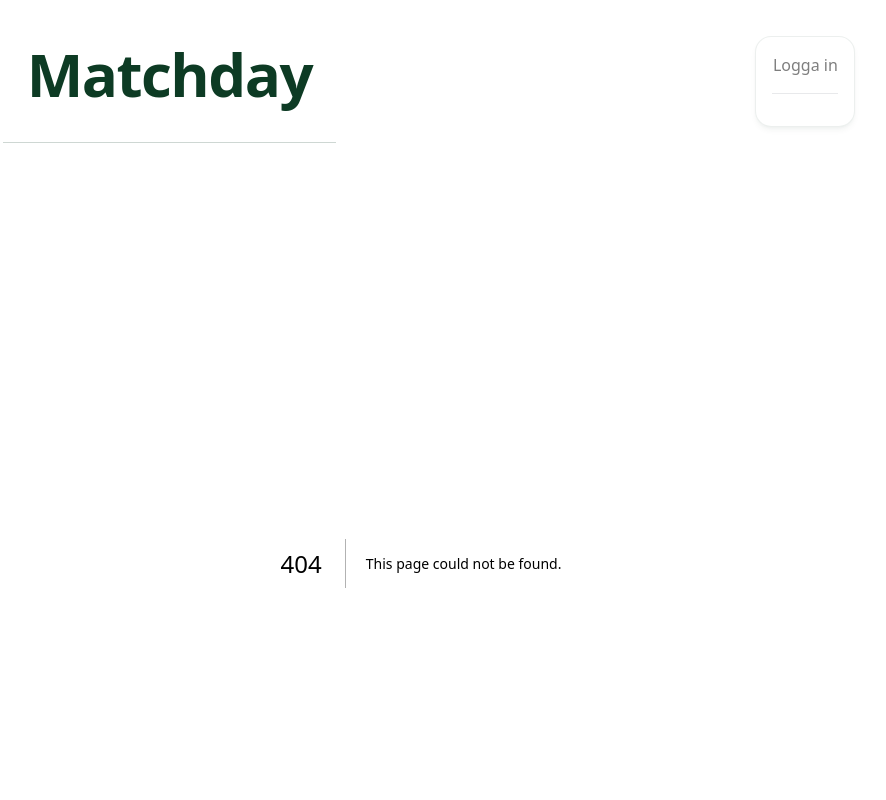
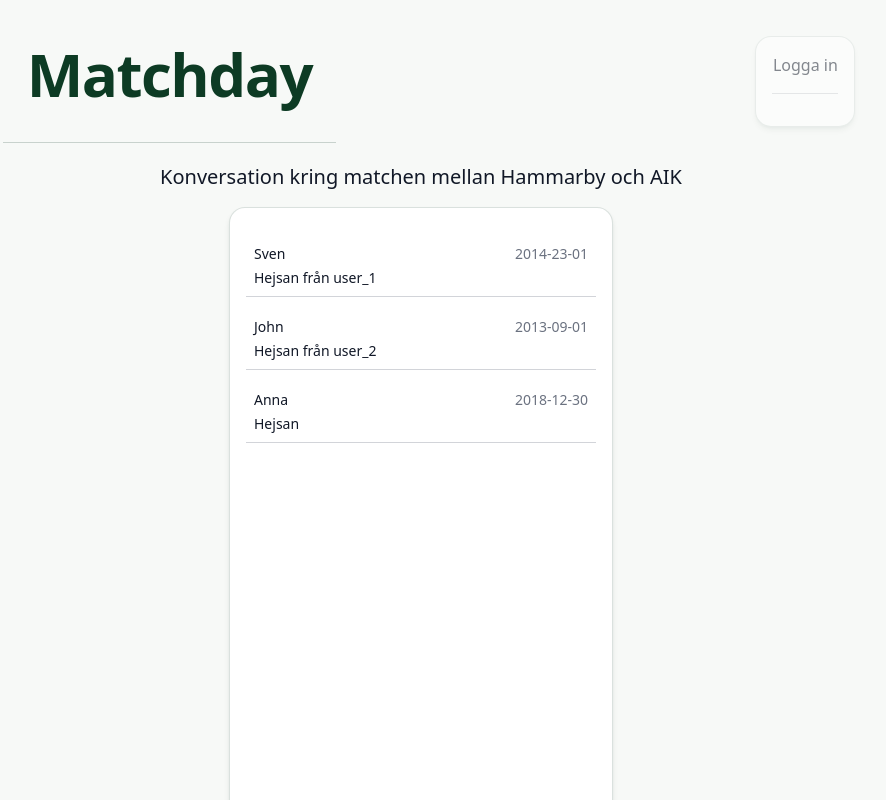
Before and after one commit to Fredalfsson/matchday, a Next.js app in the folder frontend/: page /conversation/1 in a window 1280 px wide. Before the commit this address had no page. Shown: the top 800 px of the page, without its empty margins (219-1105 px from the left). Built offline with nearby package versions, Linux system fonts and the light colour scheme.

Commit message:
render message component

```diff
--- /dev/null
+++ b/frontend/app/_MOCKDATA/MOCK_MESSAGES.json
@@ -0,0 +1,22 @@
+[
+  {
+    "username": "Sven",
+    "chatId": "1",
+    "date": "2014-23-01",
+    "message": "Hejsan från user_1"
+  },
+
+  {
+    "username": "John",
+    "chatId": "1",
+    "date": "2013-09-01",
+    "message": "Hejsan från user_2"
+  },
+
+  {
+    "username": "Anna",
+    "chatId": "3",
+    "date": "2018-12-30",
+    "message": "Hejsan"
+  }
+]
--- a/frontend/app/components/Card.tsx
+++ b/frontend/app/components/Card.tsx
@@ -31,7 +31,7 @@
         </p>
       </Wrapper>
       <Link
-        href={isAuthenticated ? `/messages/${id}` : '/login'}
+        href={isAuthenticated ? `/conversation/${id}` : '/login'}
         className='dark:bg-primary-dark bg-primary/50 rounded-full p-3 text-center mb-auto mt-auto text-sm font-semibold'
       >
         {hasConversation ? 'Gå med i konversation' : 'Skapa konversation'}
--- /dev/null
+++ b/frontend/app/components/DisplayMessage.tsx
@@ -0,0 +1,21 @@
+interface MessageProps {
+  username: string;
+  date: string;
+  message: string;
+}
+
+export default function DisplayMessage({
+  username,
+  date,
+  message,
+}: MessageProps) {
+  return (
+    <div className='text-sm mt-3 border-b border-muted/30 p-2'>
+      <div className='flex justify-between mb-1'>
+        <li>{username}</li>
+        <li className='text-muted'>{date}</li>
+      </div>
+      <li>{message}</li>
+    </div>
+  );
+}
--- /dev/null
+++ b/frontend/app/conversation/[id]/page.tsx
@@ -0,0 +1,40 @@
+import Wrapper from '@/app/components/Wrapper';
+import MOCK_MESSAGES from '@/app/_MOCKDATA/MOCK_MESSAGES.json';
+import DisplayMessage from '@/app/components/DisplayMessage';
+import { Message } from '@/app/lib/interfaces/messageInterface';
+
+export default async function Conversation({
+  params,
+}: {
+  params: Promise<{ id: number }>;
+}) {
+  const { id } = await params;
+  const team_1 = 'Hammarby';
+  const team_2 = 'AIK';
+
+  //   Fetch chatData from Id in params
+  const data: Message[] = MOCK_MESSAGES;
+
+  return (
+    <div className='flex flex-col items-center'>
+      <h2 className='text-xl'>
+        Konversation kring matchen mellan {team_1} och {team_2}
+      </h2>
+      <Wrapper>
+        <ol className='md:min-h-150'>
+          {data.map((m, i) => (
+            <DisplayMessage
+              key={i}
+              username={m.username}
+              date={m.date}
+              message={m.message}
+            />
+          ))}
+        </ol>
+
+        <input className='bg-white'></input>
+        <button className='rounded-full bg-primary'>Skicka</button>
+      </Wrapper>
+    </div>
+  );
+}
--- /dev/null
+++ b/frontend/app/conversation/page.tsx
@@ -0,0 +1,3 @@
+export default function Conversation() {
+  return;
+}
--- /dev/null
+++ b/frontend/app/lib/interfaces/messageInterface.ts
@@ -0,0 +1,6 @@
+export interface Message {
+  username: string;
+  chatId: string;
+  date: string;
+  message: string;
+}
```
